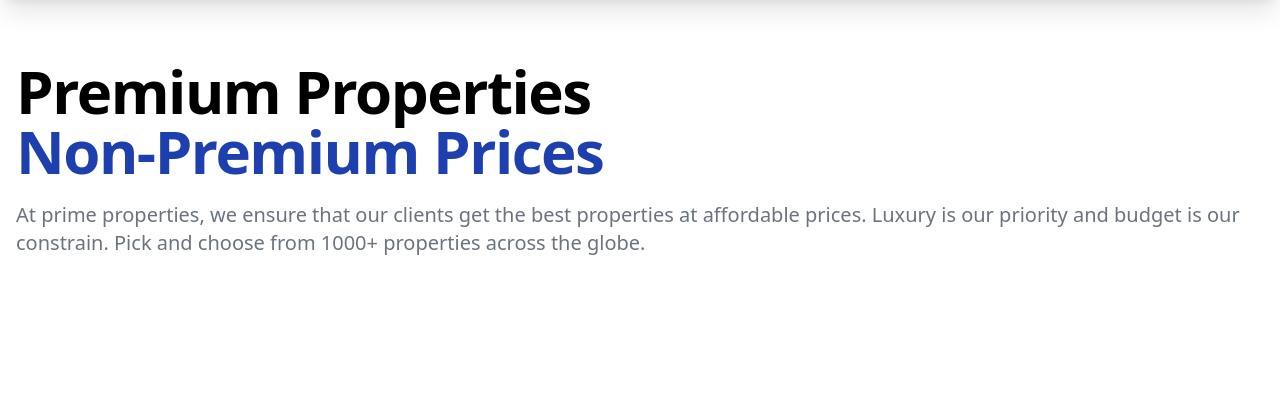
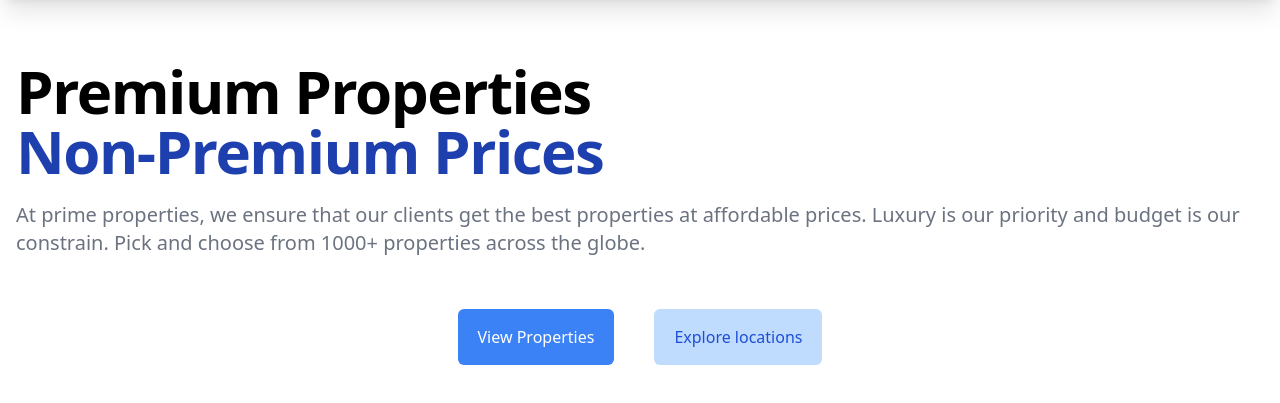
Before and after one commit to Dmusketeer/tailwind_tutorials, a website: page Tainwind-Projects/01-realstatePortal/public/index.html in a window 1280 px wide. Shown: the part 77-480 px from the top of the page. Drawn offline with nearby package versions, Linux system fonts and the light colour scheme; files that its build step writes are made by us from their sources.

Commit message:
main section

```diff
--- a/Tainwind-Projects/01-realstatePortal/public/index.html
+++ b/Tainwind-Projects/01-realstatePortal/public/index.html
@@ -143,6 +143,22 @@
           properties at affordable prices. Luxury is our priority and budget is
           our constrain. Pick and choose from 1000+ properties across the globe.
         </p>
+        <div class="mt-5 sm:mt-8 sm:flex sm:justify-center">
+          <div class="mt-5">
+            <a
+              class="bg-blue-500 text-white px-5 py-4 mx-5 flex justify-center rounded-md"
+              href=""
+              >View Properties</a
+            >
+          </div>
+          <div class="mt-5">
+            <a
+              class="bg-blue-200 text-blue-700 px-5 py-4 mx-5 flex justify-center rounded-md"
+              href=""
+              >Explore locations</a
+            >
+          </div>
+        </div>
       </div>
     </main>
   </body>
```
